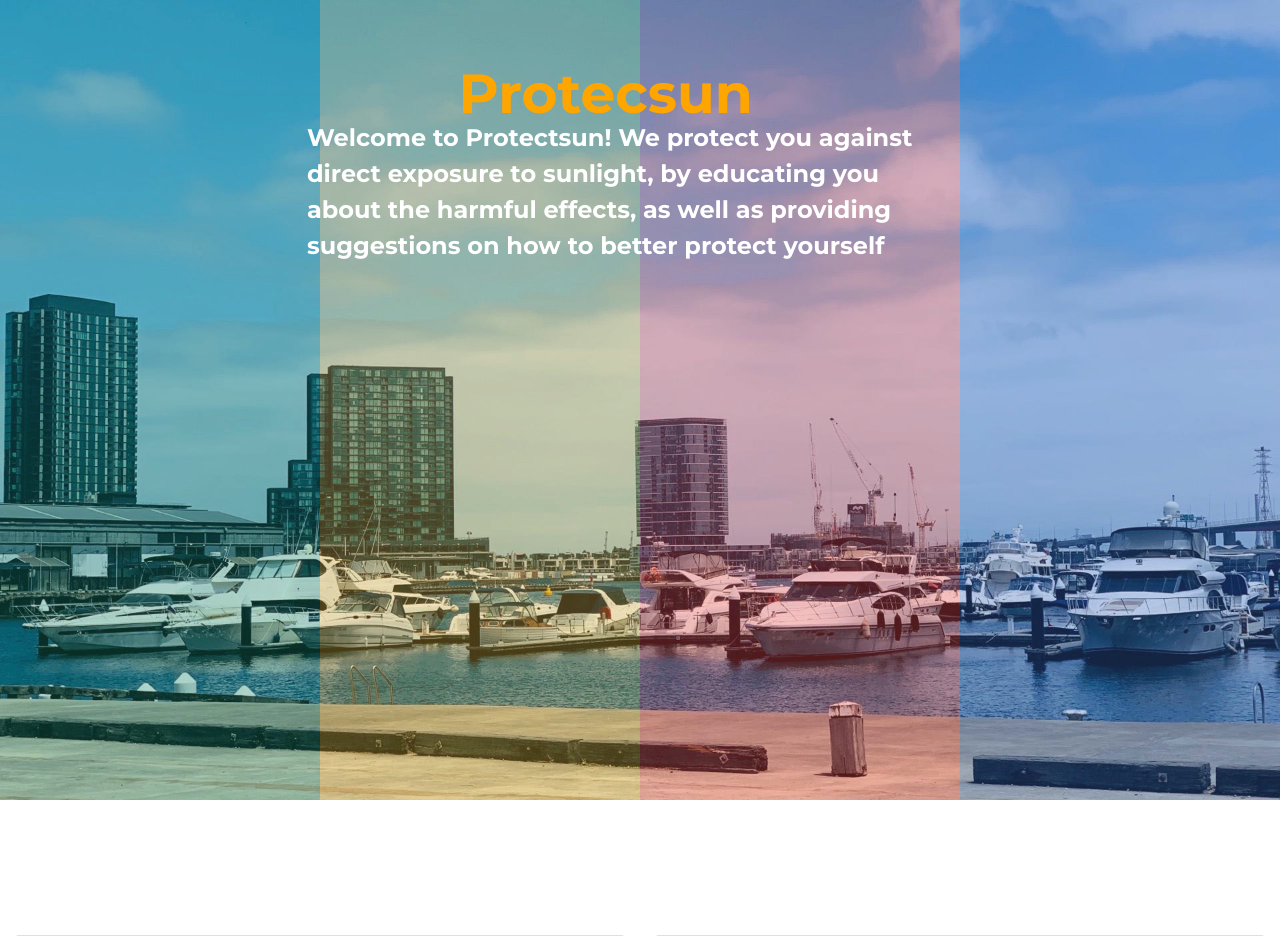
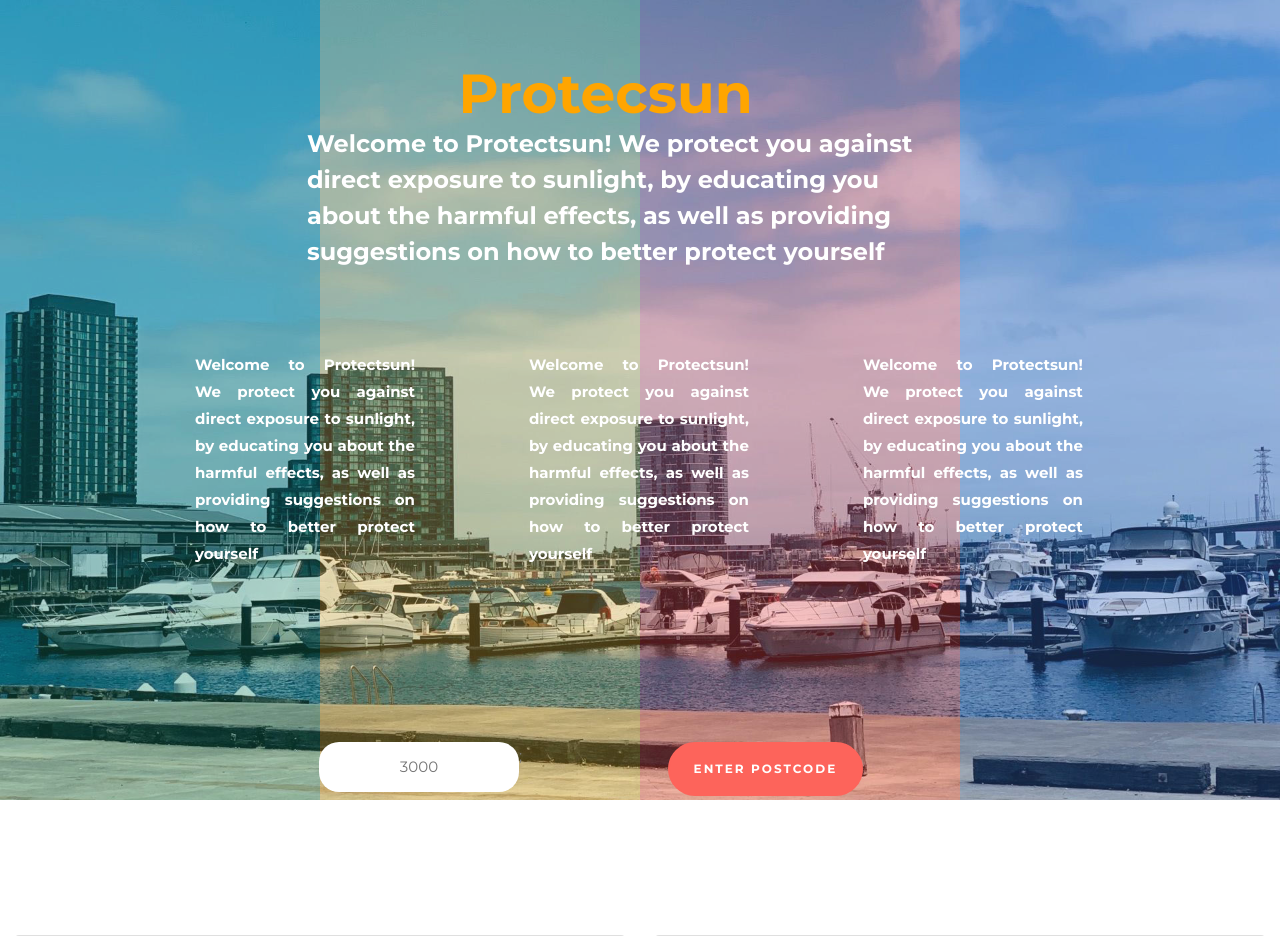
Before and after one commit to caobaichuan1122/Diatastic, a Django app: page / in a window 1280 px wide. Shown: the top 936 px of the page. Run offline with Django 4.2, Linux system fonts and the light colour scheme; some libraries are stand-ins or nearby versions.

Commit message:
div change

```diff
--- a/login/templates/login/index.html
+++ b/login/templates/login/index.html
@@ -35,18 +35,25 @@
 					<div class="overlay-1"></div><div class="overlay-2"></div><div class="overlay-3"></div><div class="overlay-4"></div>
 					<div class="container">
 						<div class="row no-gutters slider-text js-fullheight align-items-center">
-							<div class="col-md-10 col-lg-7 ftco-animate" style=" height: 70%;left: 20%;">
+<!--							<div style="width:1000px,margin-top:500px;color:white">-->
+<!--								<div>111111111111111111111111111111111111111111111111111111111111111111111111</div>-->
+<!--								<div>2</div>-->
+<!--								<div>3</div>-->
+<!--							</div>-->
+							<div class="col-md-10 col-lg-7 ftco-animate" style=" width:1500px;margin-top:11%;left: 20%;">
 								<div class="text w-10" >
 									<h4 class="mb-3"><b><font color="white">Welcome to Protectsun! We protect you against direct exposure to sunlight, by educating you about the harmful effects, as well as providing suggestions on how to better protect yourself</font></b></h4>
-									<br><br><br><br><br><br><br><br><br><br><br><br><br><br><br><br><br><br><br><br><br>
-									<div class="d-flex meta" style="width:800px;right:50%">
-<!--											<div class="button-video d-flex align-items-center justify-content-center">-->
-<!--											</div>-->
-											<input type="text" name="postcode" value="" placeholder="3000"  maxlength="10" size="10" style="width:130px; margin:0px 0px 0px 12px;height:50px;border-radius:20px;border:0px solid #DBDBDB;text-align:center;"/>
-										&nbsp;&nbsp;&nbsp;&nbsp;&nbsp;&nbsp;&nbsp;&nbsp;&nbsp;&nbsp;&nbsp;&nbsp;&nbsp;&nbsp;&nbsp;&nbsp;&nbsp;&nbsp;&nbsp;&nbsp;&nbsp;&nbsp;&nbsp;&nbsp;&nbsp;&nbsp;&nbsp;&nbsp;&nbsp;&nbsp;&nbsp;&nbsp;&nbsp;&nbsp;&nbsp;&nbsp;&nbsp;&nbsp;&nbsp;&nbsp;&nbsp;&nbsp;&nbsp;&nbsp;&nbsp;&nbsp;&nbsp;&nbsp;&nbsp;&nbsp;&nbsp;&nbsp;&nbsp;&nbsp;&nbsp;&nbsp;&nbsp;&nbsp;&nbsp;&nbsp;&nbsp;
-										<div class="" style="text-align:center"><p class="mb-0"><a href="#btm" class="btn btn-secondary py-3 px-2 px-md-4">Enter Postcode</a></p></div>
-									</div>
 								</div>
+							</div>
+							<div style="width:1100px;margin-top:5%;">
+							<div style="width:20%;color:red;display:inline-block;margin-left:10%;text-align:justify;" ><b><font color="white">Welcome to Protectsun! We protect you against direct exposure to sunlight, by educating you about the harmful effects, as well as providing suggestions on how to better protect yourself</font></b></div>
+							<div style="width:20%;color:red;display:inline-block;margin-left:10%;text-align:justify;"><b><font color="white">Welcome to Protectsun! We protect you against direct exposure to sunlight, by educating you about the harmful effects, as well as providing suggestions on how to better protect yourself</font></b></div>
+							<div style="width:20%;color:red;display:inline-block;margin-left:10%;text-align:justify;"><b><font color="white">Welcome to Protectsun! We protect you against direct exposure to sunlight, by educating you about the harmful effects, as well as providing suggestions on how to better protect yourself</font></b></div>
+							</div>
+							<div class="d-flex meta" style=" width:1500px;margin-top:15%;margin-left: 20%;">
+								<input type="text" name="postcode" value="" placeholder="3000"  maxlength="10" size="10" style="width:200px; margin:0px 0px 0px 12px;height:50px;border-radius:20px;border:0px solid #DBDBDB;text-align:center;"/>
+								;&nbsp;&nbsp;&nbsp;&nbsp;&nbsp;&nbsp;&nbsp;&nbsp;&nbsp;&nbsp;&nbsp;&nbsp;&nbsp;&nbsp;&nbsp;&nbsp;&nbsp;&nbsp;&nbsp;&nbsp;&nbsp;&nbsp;&nbsp;&nbsp;&nbsp;&nbsp;&nbsp;&nbsp;&nbsp;&nbsp;&nbsp;&nbsp;&nbsp;&nbsp;&nbsp;&nbsp;&nbsp;
+								<div class="" style="text-align:center"><p class="mb-0"><a href="#btm" class="btn btn-secondary py-3 px-2 px-md-4">Enter Postcode</a></p></div>
 							</div>
 						</div>
 					</div>
```
